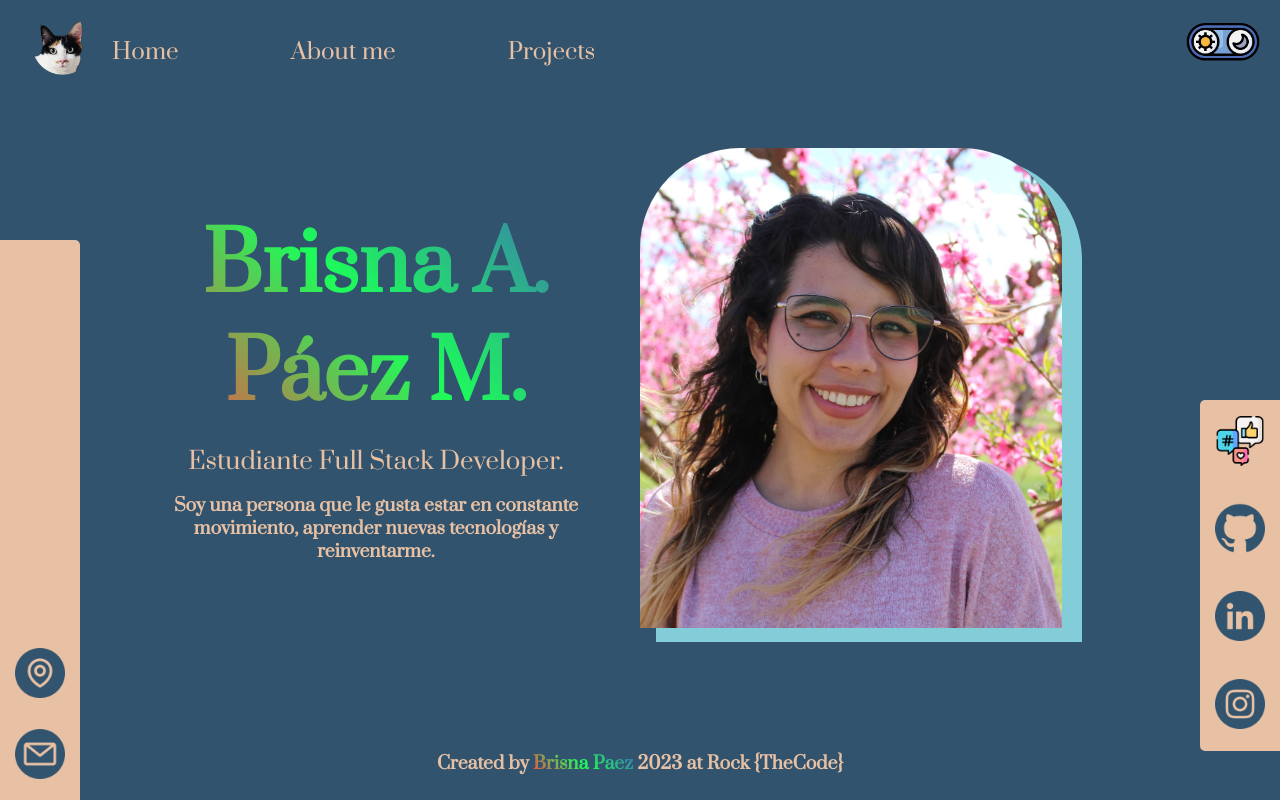
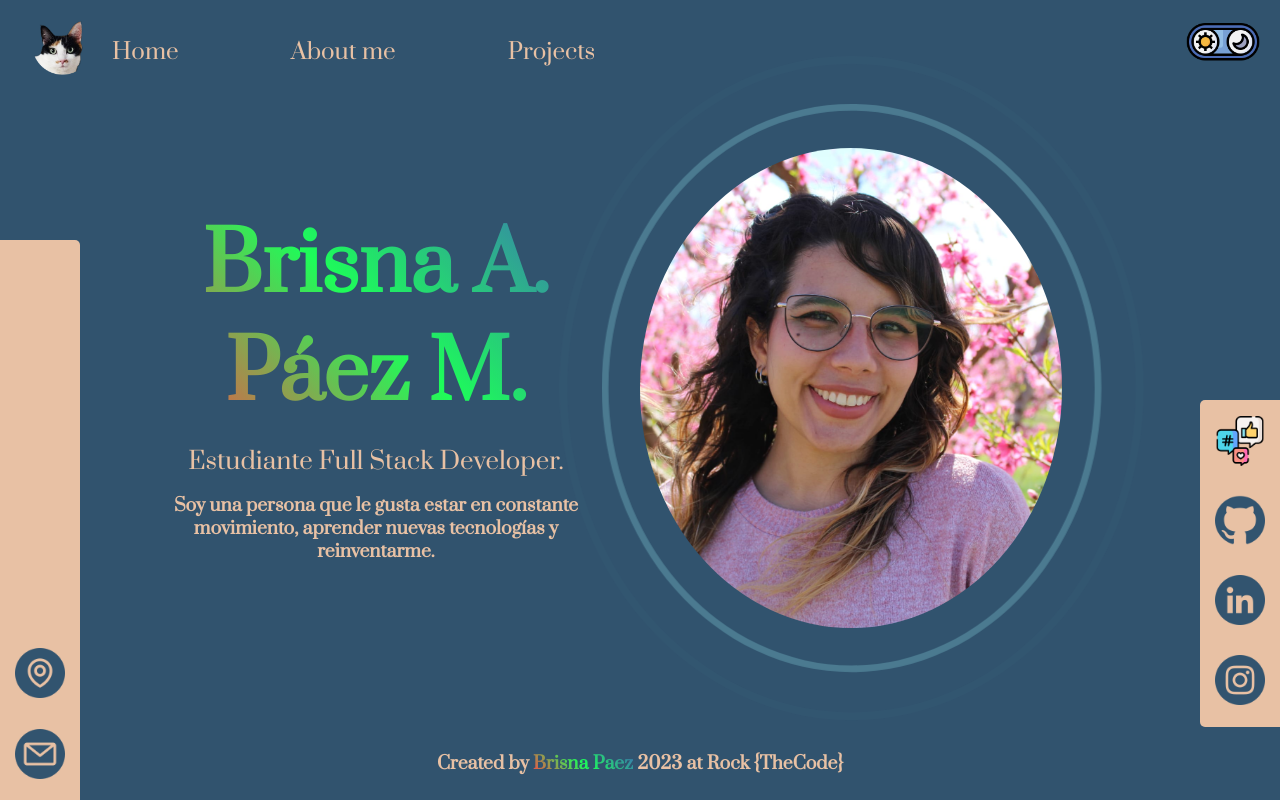
Before and after one commit to Brisnayu/PROYECTO3, a website built with Vite: page index.html in a window 1280 px wide. Both pictures are taken after a click on the button 1240 px from the left and 443 px from the top of the page. Built offline with nearby package versions, Linux system fonts and the light colour scheme.

Commit message:
advances styles home

```diff
--- a/src/components/Avatar/Avatar.css
+++ b/src/components/Avatar/Avatar.css
@@ -1,13 +1,13 @@
 /* Estilos de la imagen de portada */
 
-.avatar {
+/* .avatar {
     width: 80%;
     height: 100%;
     object-fit: cover;
     /* border-radius: 50%;
     background: aqua;
     padding: 0.3rem;
-    margin-left: 50px; */
+    margin-left: 50px;
 
 
 
@@ -19,7 +19,58 @@
     -moz-box-shadow: 18px 12px 0px 2px var(--color-contrast);
     box-shadow: 18px 12px 0px 2px var(--color-contrast);
 
-}
+} */
+
+.avatar {
+    height: 100%;
+    position: relative;
+    width: 80%;
+  }
+
+  .avatar img {
+    border-radius: 100%;
+    height: 100%;
+    position: relative;
+    width: 100%;
+    z-index: 2;
+  }
+
+  @keyframes pulse {
+    to {
+      opacity: 0;
+      transform: scale(1);
+    }
+  }
+
+  .avatar::before,
+  .avatar::after {
+    animation: pulse 2s linear infinite;
+    border: var(--color-contrast) solid 8px;
+    border-radius: 100%;
+    box-sizing: border-box;
+    content: ' ';
+    height: 140%;
+    left: -20%;
+    opacity: .6;
+    position: absolute;
+    top: -20%;
+    transform: scale(0.714);
+    width: 140%;
+    z-index: 1;
+  }
+
+  .avatar::after {
+    animation-delay: 1s;
+  }
+
+  .avatar:hover::before,
+  .avatar:hover::after {
+    animation: pulse 1s linear infinite, cycle-colors 6s linear infinite;
+  }
+
+  .avatar:hover::after {
+    animation-delay: .5s;
+  }
 
 @media screen and (max-width: 1024px) {
     .avatar {
--- a/src/components/Avatar/Avatar.js
+++ b/src/components/Avatar/Avatar.js
@@ -1,5 +1,9 @@
 import "./Avatar.css";
 
 export const Avatar = (image, descrip) => {
-    return `<img src=${image} alt=${descrip} class="avatar" />`;
+    return `
+        <div class="avatar">
+            <img src=${image} alt=${descrip} />
+        </div>
+    `;
 }
--- a/src/components/Card-personal/Card-personal.css
+++ b/src/components/Card-personal/Card-personal.css
@@ -55,3 +55,9 @@ div > img {
         height: 200px;
     }
 }
+
+@media screen and (max-width: 590px) {
+    .card-personal:hover {
+        transform: none;
+    }
+}
--- a/src/components/Dark-mode/Dark-mode.css
+++ b/src/components/Dark-mode/Dark-mode.css
@@ -4,20 +4,20 @@
 }
 
 /* Barra para el scroll */
-.light * {
+.light, .light * {
 scrollbar-width: thin;
 scrollbar-color: var(--color-light) var(--color-secundary);
 }
 
-.light *::-webkit-scrollbar {
+.light::-webkit-scrollbar, .light *::-webkit-scrollbar {
 width: 12px;
 }
 
-.light *::-webkit-scrollbar-track {
+.light::-webkit-scrollbar-track, .light *::-webkit-scrollbar-track {
 background: var(--color-secundary);
 }
 
-.light *::-webkit-scrollbar-thumb {
+.light::-webkit-scrollbar-thumb, .light *::-webkit-scrollbar-thumb {
 background-color: var(--color-light);
 border-radius: 20px;
 border: 3px solid var(--color-secundary);
--- a/src/components/Footer/Footer.css
+++ b/src/components/Footer/Footer.css
@@ -6,7 +6,6 @@ footer {
 
 .contacts {
     background-color: var(--color-primary);
-    /* margin-top: -20px; */
     width: 5rem;
     height: 35rem;
     display: flex;
@@ -20,7 +19,6 @@ footer {
     bottom: 0;
     left: 0;
     border-radius: 0 5px 0 0;
-    /* border: 3px solid wheat; */
 }
 
 .contacts img, .icon-footer {
@@ -36,7 +34,6 @@ button {
 }
 
 .reserved {
-    /* border: 1px solid yellow; */
     display: flex;
     flex-direction: column;
     text-align: center;
@@ -45,28 +42,30 @@ button {
 
 .rrss {
     background-color: var(--color-primary);
-    /* margin-top: -20px; */
     width: 5rem;
     height: inherit;
     display: flex;
     flex-direction: column;
     justify-content: flex-end;
     align-items: center;
-    gap: 2rem;
+    gap: 1.5rem;
     padding: 1rem 0;
     position: sticky;
     position: absolute;
     top: calc(100% - 400px);
-
+    padding-bottom: -20rem;
     right: 0;
     border-radius: 5px 0 0 5px;
-
 }
 
 .rrss a {
-    display: none;
     cursor: pointer;
+    opacity: 0;
+    transition: opacity 0.5s ease-in-out;
+}
 
+.show-rrss a {
+    opacity: 1;
     animation: side 1.5s ease-in;
     width: fit-content;
 }
@@ -90,9 +89,6 @@ button {
     rotate: 270deg;
     margin-bottom: 2rem;
     color: var(--color-secundary);
-    /* display: none;
-    animation: side 1.5s ease-in;
-    width: fit-content;  */
     opacity: 0;
     transition: opacity 0.5s ease-in-out;
 
@@ -109,7 +105,6 @@ button {
     margin-bottom: 7rem;
     margin-top: 6rem;
     color: var(--color-secundary);
-    /* display: none; */
     margin-top: -9rem;
     opacity: 0;
     transition: opacity 0.5s ease-in-out;
@@ -121,10 +116,6 @@ button {
     animation: side 1.5s ease-in;
     width: fit-content;
 }
-/* .show {
-    display: block;
-} */
-
 
 span {
     background: rgb(252,69,69);
@@ -146,8 +137,6 @@ span {
 #rrssBtn > img:hover {
     transform: scale(1.1);
 }
-
-
 
 @media screen and (max-width: 590px) {
 
--- a/src/components/Footer/Footer.js
+++ b/src/components/Footer/Footer.js
@@ -44,33 +44,22 @@ export const Lateral = () => {
 export const showContent = () => {
     const emailBtn = document.querySelector("#emailBtn");
     const locationBtn = document.querySelector("#locationBtn");
+
     const textEmail = document.querySelector("#text-email");
     const textLocation = document.querySelector("#text-location");
 
+    const rrssList = document.querySelector(".rrss");
     const rrssBtn = document.querySelector("#rrssBtn");
-    const iconrrss = document.querySelectorAll(".icon-rrss");
-
 
     emailBtn.addEventListener("click", () => {
-        console.log('CORREO ELECTRÓNICO')
-
         textEmail.classList.toggle("mostrar");
     });
 
      locationBtn.addEventListener("click", () => {
-        console.log('UBICACIÓN')
-
         textLocation.classList.toggle("mostrar");
      });
 
      rrssBtn.addEventListener("click", () => {
-        console.log('RRSS')
-
-        iconrrss.forEach(icon => {
-            if (icon.style.display!== "block") {
-                icon.style.display = "block";
-            } else {
-                icon.style.display = "none";
-        }});
+        rrssList.classList.toggle("show-rrss");
      });
 };
--- a/src/pages/Home/Home.css
+++ b/src/pages/Home/Home.css
@@ -16,7 +16,8 @@
   /* border: 6px solid green; */
   width: 50%;
   height: 100%;
-  text-align: center;
+  display: flex;
+  justify-content: center;
 }
 
 .descrip {
--- a/src/utils/projects-data.js
+++ b/src/utils/projects-data.js
@@ -3,7 +3,9 @@ export const projectsData = [
         img: "./public/projects-img/img-proyecto1.png",
         title: "Proyecto 1",
         goal: "Landing page",
-        description: "El principal objetivo de este proyecto es realizar una landing page. Implementé todo lo aprendido en las clases de HTML y CSS, además tuve la oportunidad de practicar la maquetación y que sea una web responsive. Fue un gran reto para mí, ya que era mi primer proyecto. En cuanto al diseño, obtuve la inspiración de una imagen.",
+        description: `El principal objetivo de este proyecto es realizar una landing page. Implementé todo lo aprendido
+        en las clases de HTML y CSS, además tuve la oportunidad de practicar la maquetación y que sea una web responsive.
+        Fue un gran reto para mí, ya que era mi primer proyecto. En cuanto al diseño, obtuve la inspiración de una imagen.`,
         tech: [
             "./public/icons/html.png",
             "./public/icons/css-3.png"
@@ -15,7 +17,9 @@ export const projectsData = [
         img: "./public/projects-img/img-proyecto1.1.png",
         title: "Proyecto 1.1",
         goal: "Landing page",
-        description: "Este proyecto lo hice de manera personal, mi objetivo era mejorar considerablemente el diseño del proyecto anterior, implementando diferentes métodos. La maquetación está realizada de manera muy similar, pero con cambios significativos en cuanto a los estilos en CSS.",
+        description: `Este proyecto lo hice de manera personal, mi objetivo era mejorar considerablemente el diseño del proyecto anterior,
+        implementando diferentes métodos. La maquetación está realizada de manera muy similar, pero con cambios significativos
+        en cuanto a los estilos en CSS.`,
         tech: [
             "./public/icons/html.png",
             "./public/icons/css-3.png"
@@ -24,10 +28,28 @@ export const projectsData = [
         github: "https://github.com/Brisnayu/PROYECTO1.1",
     },
     {
+        img: "./public/projects-img/img-proyecto-pantone.png",
+        title: "Proyecto Pantone",
+        goal: "Landing page",
+        description: `Para este proyecto, comencé a implementar conocimientos de JavaScript. Pude comenzar a prácticar algunos tipos de eventos,
+        pudiendo implementar los cambios directamente en el HTML.`,
+        tech: [
+            "./public/icons/html.png",
+            "./public/icons/css-3.png",
+            "./public/icons/javascript.png",
+        ],
+        link: "https://proyecto-pantone.netlify.app/",
+        github: "https://github.com/Brisnayu/PROYECTO-COLORES-PANTONE",
+    },
+    {
         img: "./public/projects-img/img-proyecto2.png",
         title: "Proyecto 2",
         goal: "Tienda dinámica",
-        description: "Para el segundo proyecto, el enfoque principal era hacer una tienda dinámica. Para implementar los conocimientos aprendidos de JavaScript, los productos debían generarse en HTML de manera dinámica y tendríamos un filtro para que el “cliente” pudiese ver los productos que solamente le interesaban. En este caso, me enfoque en que el filtro de los productos de la “supuesta tienda” funcionara de manera correcta, sin importar la forma en que sean buscados. Adicional a esto, agregue un mensaje para indicarle al usuario en caso de que no hubiera productos en el rango que hiciera la búsqueda.",
+        description: `Para el segundo proyecto, el enfoque principal era hacer una tienda dinámica. Para implementar los conocimientos
+        aprendidos de JavaScript, los productos debían generarse en HTML de manera dinámica y tendríamos un filtro para que el
+        “cliente” pudiese ver los productos que solamente le interesaban. En este caso, me enfoque en que el filtro de
+        los productos de la “supuesta tienda” funcionara de manera correcta, sin importar la forma en que sean buscados.
+        Adicional a esto, agregue un mensaje para indicarle al usuario en caso de que no hubiera productos en el rango que hiciera la búsqueda.`,
         tech: [
             "./public/icons/html.png",
             "./public/icons/css-3.png",
--- a/style.css
+++ b/style.css
@@ -8,10 +8,6 @@
   --color-dark: black;
   --color-light: #f5f9f9;
 }
-
-
-
-
 
 * {
   margin: 0;
@@ -81,14 +77,6 @@ h2 {
   margin: 1rem 0;
 
 }
-/*
-h3 {
-  /* background-color: green;
-  /* animation: side 1.5s ease-in;
-  width: fit-content;
-
-  animation: myAnim 1s ease 0s 1 normal forwards;
-} */
 
 @keyframes myAnim {
 	0% {
@@ -102,10 +90,6 @@ h3 {
 	}
 }
 
-/* // .element {
-  //     animation: slideOutRightFade 1s forwards;
-  //   } */
-
 h4 {
   font-size: 2rem;
   font-weight: 700;
@@ -113,6 +97,7 @@ h4 {
   width: fit-content;
   border-bottom: 1px solid var(--color-contrast);
   margin-bottom: 1rem;
+  text-align: center;
 }
 
 h5 {
```
Also changed, not shown: public/projects-img/img-proyecto-pantone.png (added).
